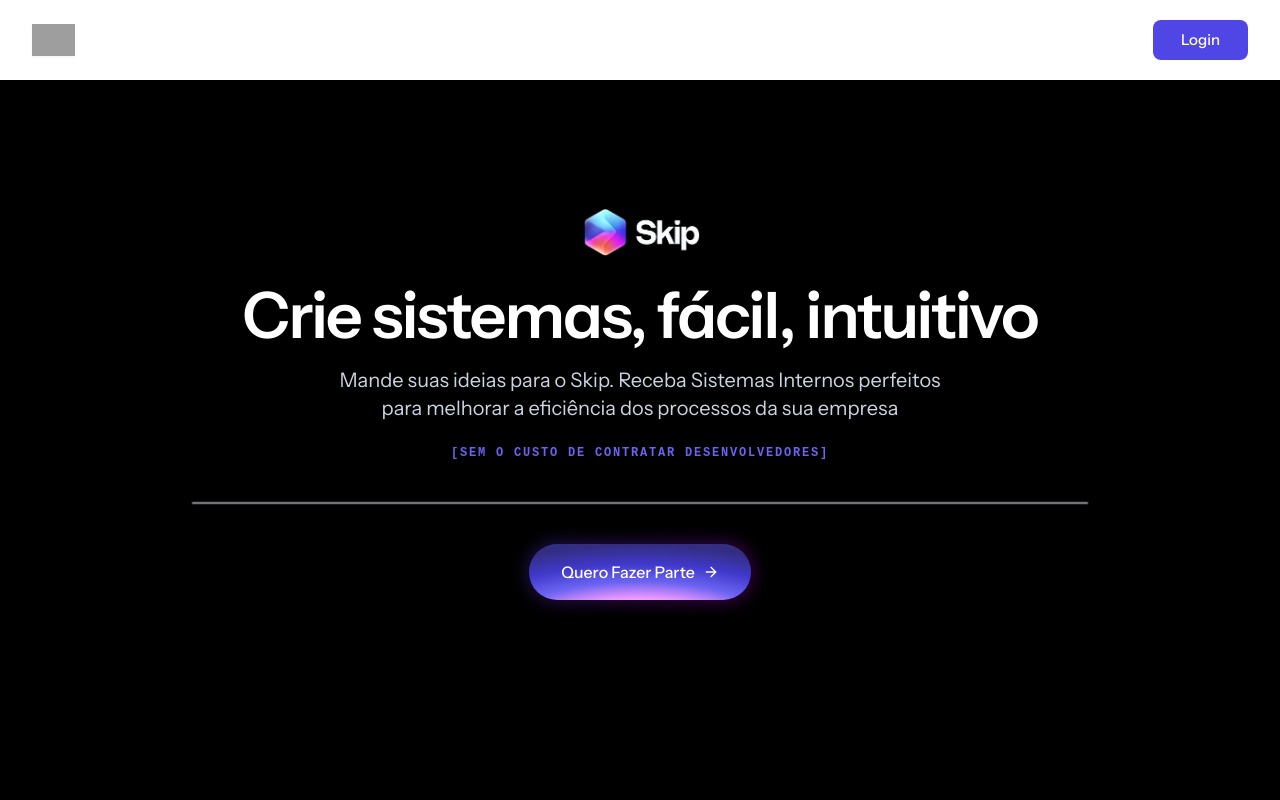
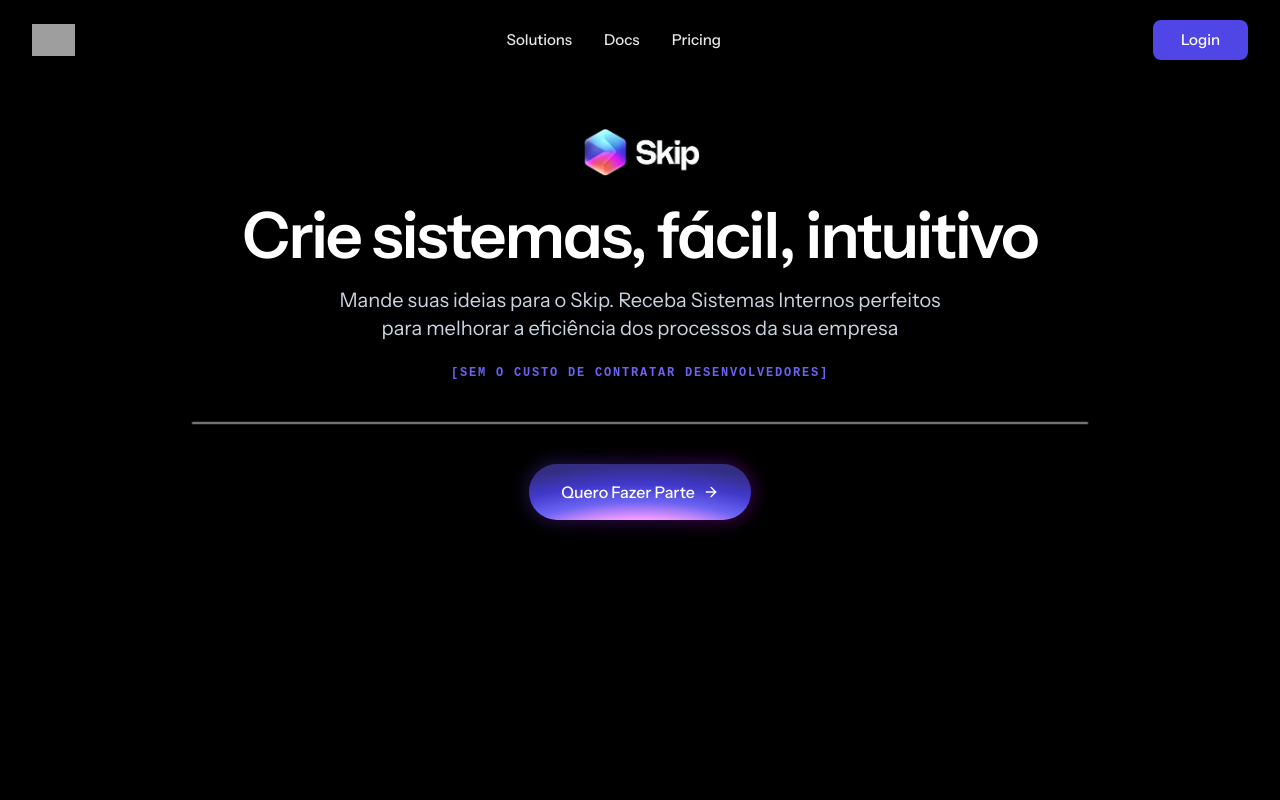
Before and after one commit to lukera-lab/skip-landing-page--c-pia--48i98tkto, a React (Vite) app: page / in a window 1280 px wide. Shown: the top 800 px of the page. Built offline with nearby package versions, Linux system fonts and the light colour scheme; grey boxes are pictures that could not be loaded.

Commit message:
Fix header to overlay content and remove strokes

```diff
--- a/src/components/Layout.tsx
+++ b/src/components/Layout.tsx
@@ -41,7 +41,7 @@ export default function Layout() {
   return (
     <div className="flex flex-col min-h-screen bg-white selection:bg-violet-100 selection:text-violet-900">
       <Header />
-      <main className="flex-1 flex flex-col pt-20">
+      <main className="flex-1 flex flex-col">
         <Outlet />
       </main>
       <Footer />
--- a/src/components/layout/Header.tsx
+++ b/src/components/layout/Header.tsx
@@ -12,7 +12,7 @@ export function Header() {
   ]
 
   return (
-    <header className="fixed top-0 left-0 right-0 z-50 h-20 bg-transparent backdrop-blur-md flex items-center">
+    <header className="fixed top-0 left-0 right-0 z-50 h-20 bg-transparent backdrop-blur-md flex items-center border-none outline-none">
       <div className="w-full max-w-7xl mx-auto px-6 md:px-8 flex items-center justify-between">
         {/* Logo Area */}
         <Link to="/" className="flex items-center gap-3 z-50">
@@ -29,7 +29,7 @@ export function Header() {
             <a
               key={link.label}
               href={link.href}
-              className="text-white/90 text-[15px] font-medium hover:text-white transition-colors hover:underline underline-offset-4 decoration-white/30"
+              className="text-white/90 text-[15px] font-medium hover:text-white transition-colors border-none outline-none"
             >
               {link.label}
             </a>
@@ -45,11 +45,11 @@ export function Header() {
 
         {/* Mobile Menu Toggle */}
         <button
-          className="md:hidden text-white z-50 p-2 -mr-2"
+          className="md:hidden text-white z-50 p-2 -mr-2 border-none outline-none"
           onClick={() => setIsMobileMenuOpen(!isMobileMenuOpen)}
           aria-label="Toggle menu"
         >
-          {isMobileMenuOpen ? <X size={24} /> : <Menu size={24} />}
+          {isMobileMenuOpen ? <X size={24} strokeWidth={1} /> : <Menu size={24} strokeWidth={1} />}
         </button>
 
         {/* Mobile Navigation Menu */}
```
Also changed, not shown: .skip.config.json.
